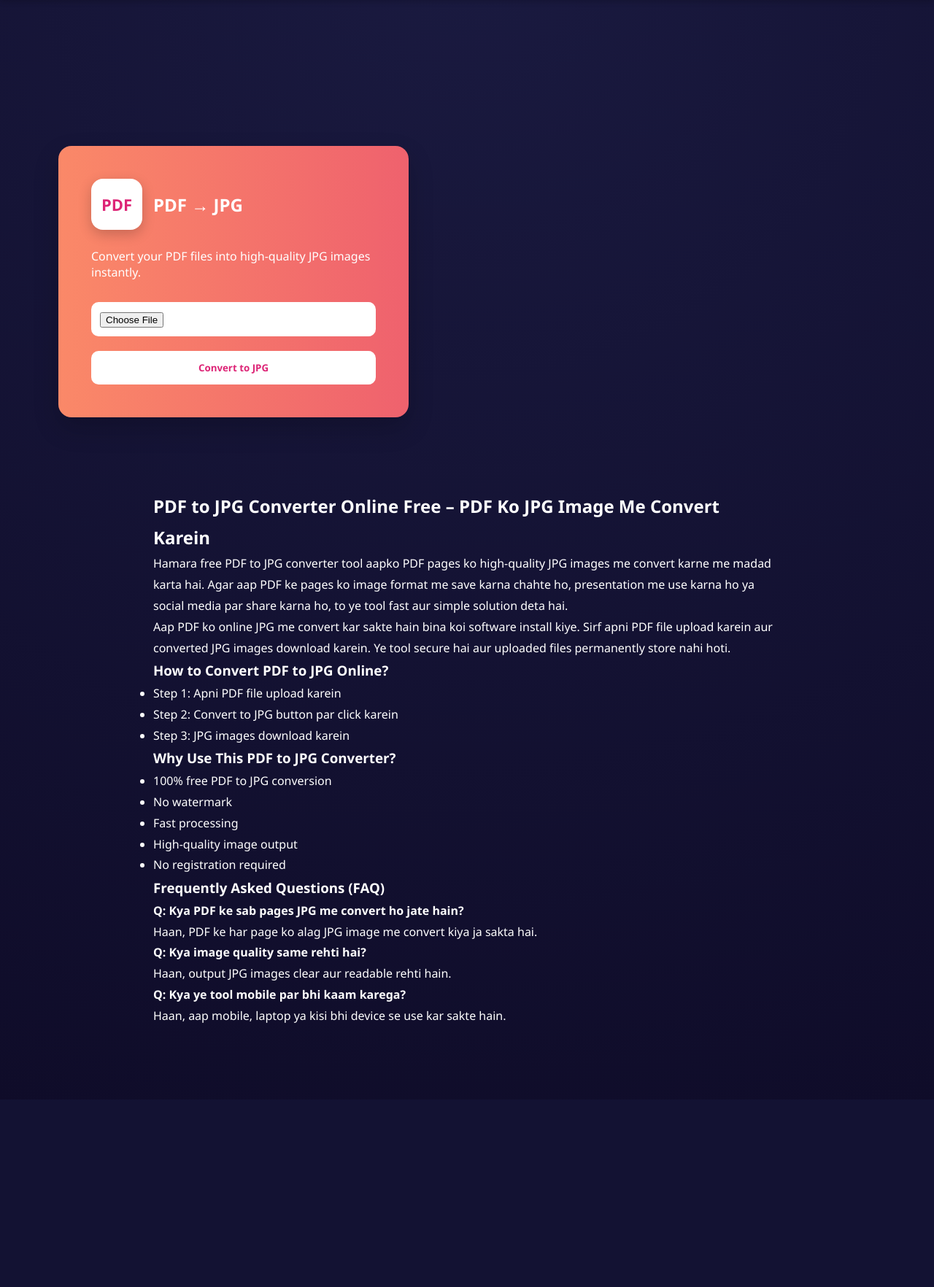
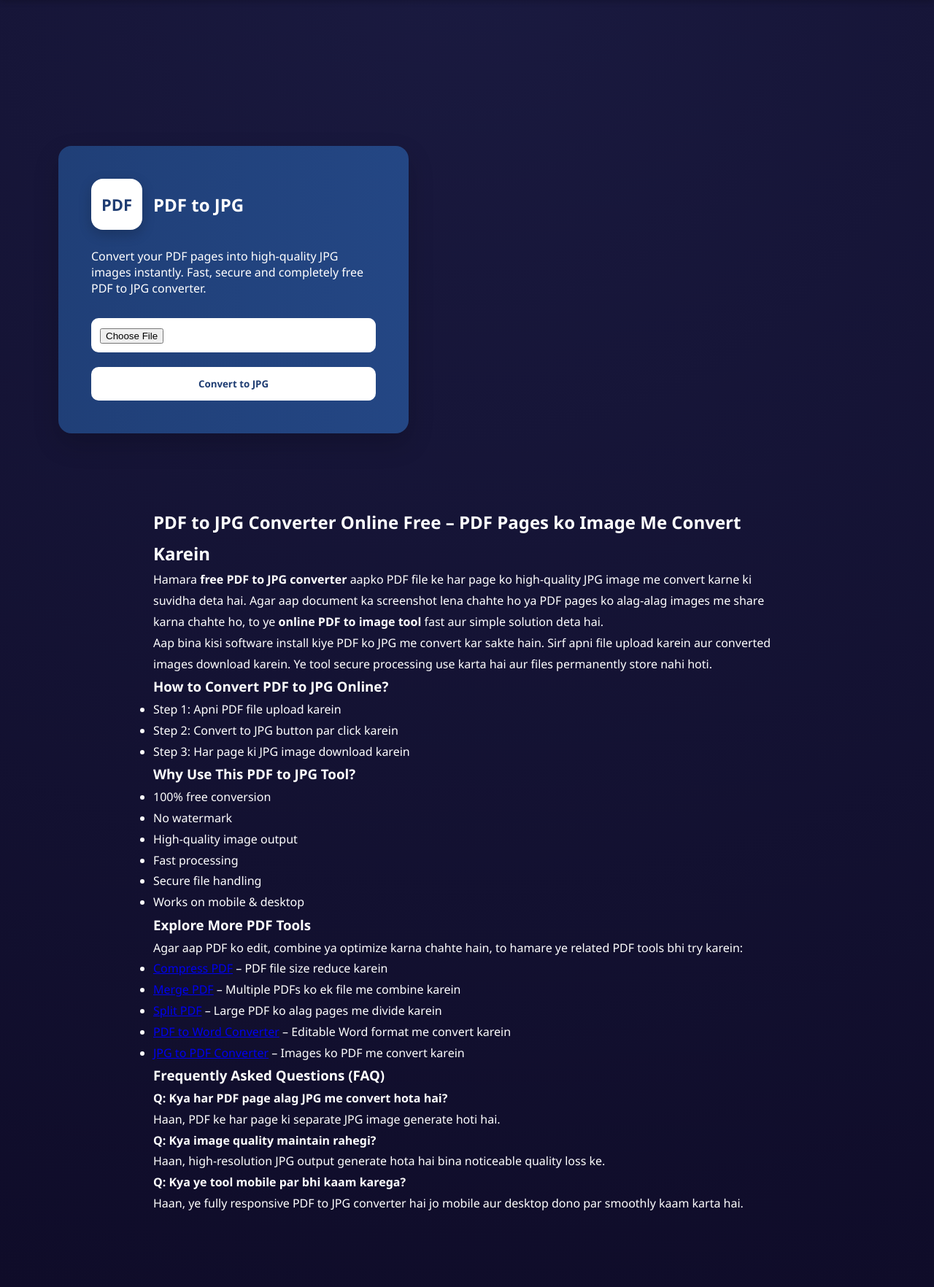
Before and after one commit to afnankhan123456/ai-tools-website-, a Flask app: page /pdf-to-jpg in a window 1280 px wide. Shown: the part 66-1830 px from the top of the page at 73% size. Before the commit the page ends 1468 px from the top, so only its background shows below. Run offline with Flask 3, Linux system fonts and the light colour scheme.

Commit message:
Update pdf_to_jpg.html

```diff
--- a/templates/pdf_tools/pdf_to_jpg.html
+++ b/templates/pdf_tools/pdf_to_jpg.html
@@ -1,6 +1,6 @@
 {% extends "base.html" %}
-{% block title %}PDF to JPG Converter Online Free | AI Tools Hub{% endblock %}
-{% block description %}Convert PDF pages to JPG images online free. Easy and secure PDF to JPG converter tool.{% endblock %}
+{% block title %}PDF to JPG Converter Online Free | Convert PDF to Images Instantly{% endblock %}
+{% block description %}Convert PDF to JPG online free. Extract high-quality images from PDF files quickly and securely. No watermark PDF to image converter tool.{% endblock %}
 {% block content %}
 
 <section style="display:flex; justify-content:flex-start; margin:200px 0 0 80px;">
@@ -13,7 +13,7 @@
         box-shadow:0 15px 35px rgba(0,0,0,0.18);
         position:relative;
         overflow:hidden;
-        background: linear-gradient(270deg, #ff512f, #dd2476, #ff9966);
+        background: linear-gradient(270deg, #1e3c72, #2a5298, #1e3c72);
         background-size: 600% 600%;
         animation: gradientMove 8s ease infinite;
     ">
@@ -23,7 +23,7 @@
 
             <div style="
                 background:white;
-                color:#dd2476;
+                color:#1e3c72;
                 font-weight:bold;
                 font-size:22px;
                 width:70px;
@@ -38,19 +38,21 @@
             </div>
 
             <div style="font-size:24px; font-weight:600;">
-                PDF → JPG
+                PDF to JPG
             </div>
 
         </div>
 
         <p style="margin-bottom:30px; color:#ffffff;">
-            Convert your PDF files into high-quality JPG images instantly.
+            Convert your PDF pages into high-quality JPG images instantly.
+            Fast, secure and completely free PDF to JPG converter.
         </p>
 
-        <form action="{{ url_for('pdf_to_jpg_action') }}"
+        <form action="{{ url_for('pdf_to_jpg') }}"
               method="POST"
               enctype="multipart/form-data">
 
+            <!-- File Upload -->
             <div style="
                 background:white;
                 padding:12px;
@@ -64,10 +66,11 @@
                        style="border:none; width:100%;">
             </div>
 
+            <!-- Button -->
             <button type="submit"
                     style="
                         background:white;
-                        color:#dd2476;
+                        color:#1e3c72;
                         border:none;
                         padding:14px;
                         width:100%;
@@ -92,47 +95,63 @@
 <!-- 🔥 SEO CONTENT SECTION -->
 <section style="max-width:900px; margin:100px auto; padding:0 20px; line-height:1.8;">
 
-    <h2>PDF to JPG Converter Online Free – PDF Ko JPG Image Me Convert Karein</h2>
+    <h2>PDF to JPG Converter Online Free – PDF Pages ko Image Me Convert Karein</h2>
 
     <p>
-        Hamara free PDF to JPG converter tool aapko PDF pages ko high-quality JPG images me convert karne me madad karta hai.
-        Agar aap PDF ke pages ko image format me save karna chahte ho,
-        presentation me use karna ho ya social media par share karna ho,
-        to ye tool fast aur simple solution deta hai.
+        Hamara <strong>free PDF to JPG converter</strong> aapko PDF file ke har page ko high-quality JPG image me convert karne ki suvidha deta hai.
+        Agar aap document ka screenshot lena chahte ho ya PDF pages ko alag-alag images me share karna chahte ho,
+        to ye <strong>online PDF to image tool</strong> fast aur simple solution deta hai.
     </p>
 
     <p>
-        Aap PDF ko online JPG me convert kar sakte hain bina koi software install kiye.
-        Sirf apni PDF file upload karein aur converted JPG images download karein.
-        Ye tool secure hai aur uploaded files permanently store nahi hoti.
+        Aap bina kisi software install kiye PDF ko JPG me convert kar sakte hain.
+        Sirf apni file upload karein aur converted images download karein.
+        Ye tool secure processing use karta hai aur files permanently store nahi hoti.
     </p>
 
     <h3>How to Convert PDF to JPG Online?</h3>
     <ul>
         <li>Step 1: Apni PDF file upload karein</li>
         <li>Step 2: Convert to JPG button par click karein</li>
-        <li>Step 3: JPG images download karein</li>
+        <li>Step 3: Har page ki JPG image download karein</li>
     </ul>
 
-    <h3>Why Use This PDF to JPG Converter?</h3>
+    <h3>Why Use This PDF to JPG Tool?</h3>
     <ul>
-        <li>100% free PDF to JPG conversion</li>
+        <li>100% free conversion</li>
         <li>No watermark</li>
+        <li>High-quality image output</li>
         <li>Fast processing</li>
-        <li>High-quality image output</li>
-        <li>No registration required</li>
+        <li>Secure file handling</li>
+        <li>Works on mobile & desktop</li>
+    </ul>
+
+    <!-- 🔗 INTERNAL LINKING (ONLY PDF TOOLS) -->
+    <h3>Explore More PDF Tools</h3>
+
+    <p>
+        Agar aap PDF ko edit, combine ya optimize karna chahte hain,
+        to hamare ye related PDF tools bhi try karein:
+    </p>
+
+    <ul>
+        <li><a href="{{ url_for('compress_pdf_action') }}">Compress PDF</a> – PDF file size reduce karein</li>
+        <li><a href="{{ url_for('merge_pdf') }}">Merge PDF</a> – Multiple PDFs ko ek file me combine karein</li>
+        <li><a href="{{ url_for('split_pdf') }}">Split PDF</a> – Large PDF ko alag pages me divide karein</li>
+        <li><a href="{{ url_for('pdf_to_word') }}">PDF to Word Converter</a> – Editable Word format me convert karein</li>
+        <li><a href="{{ url_for('jpg_to_pdf') }}">JPG to PDF Converter</a> – Images ko PDF me convert karein</li>
     </ul>
 
     <h3>Frequently Asked Questions (FAQ)</h3>
 
-    <p><strong>Q: Kya PDF ke sab pages JPG me convert ho jate hain?</strong><br>
-    Haan, PDF ke har page ko alag JPG image me convert kiya ja sakta hai.</p>
+    <p><strong>Q: Kya har PDF page alag JPG me convert hota hai?</strong><br>
+    Haan, PDF ke har page ki separate JPG image generate hoti hai.</p>
 
-    <p><strong>Q: Kya image quality same rehti hai?</strong><br>
-    Haan, output JPG images clear aur readable rehti hain.</p>
+    <p><strong>Q: Kya image quality maintain rahegi?</strong><br>
+    Haan, high-resolution JPG output generate hota hai bina noticeable quality loss ke.</p>
 
     <p><strong>Q: Kya ye tool mobile par bhi kaam karega?</strong><br>
-    Haan, aap mobile, laptop ya kisi bhi device se use kar sakte hain.</p>
+    Haan, ye fully responsive PDF to JPG converter hai jo mobile aur desktop dono par smoothly kaam karta hai.</p>
 
 </section>
 
```
